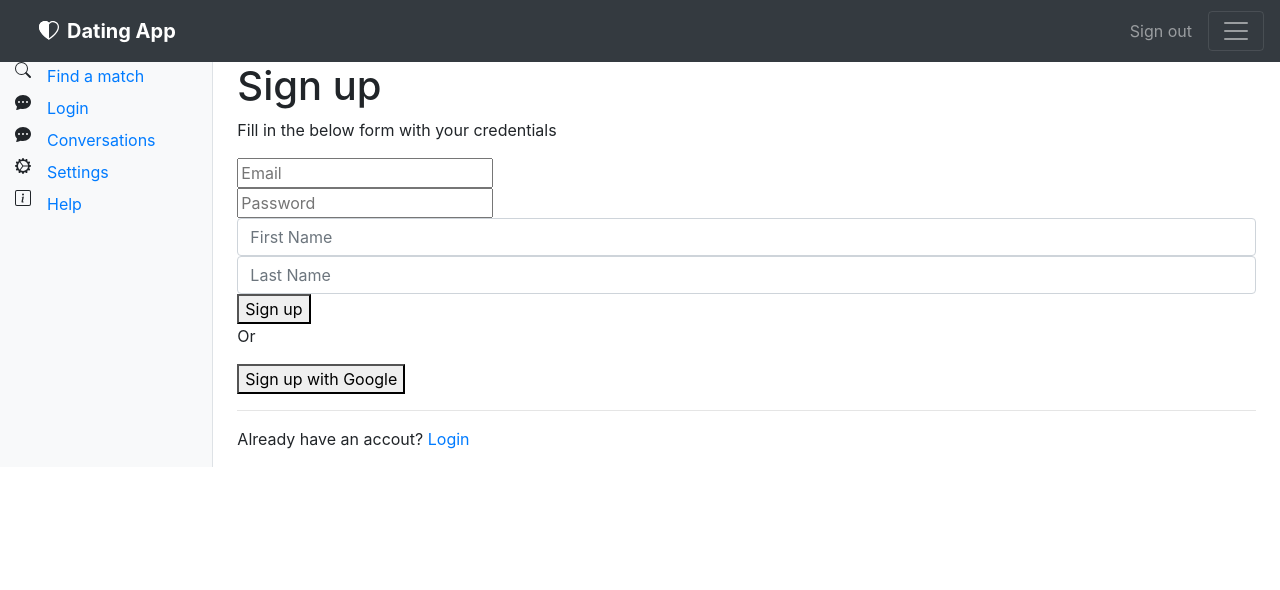
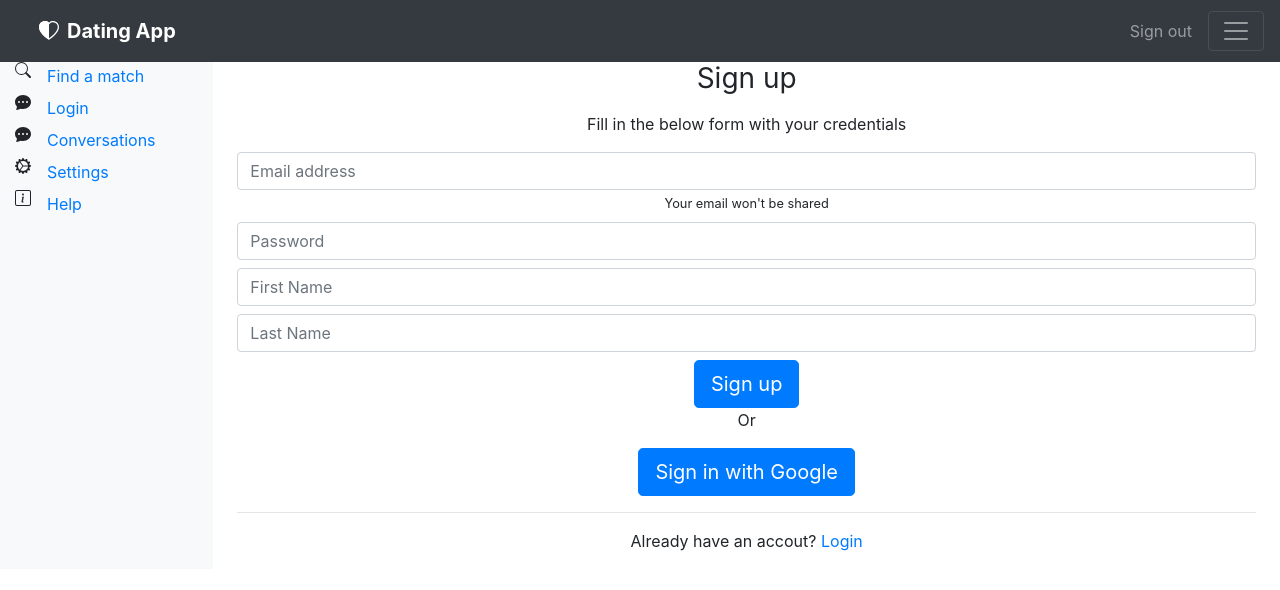
Before and after one commit to graemekcox/Dating-App, a React (Create React App) app: page /signup in a window 1280 px wide. Shown: the top 590 px of the page. Built offline with nearby package versions, Linux system fonts and the light colour scheme; no server answers.

Commit message:
Updated login and signup UI

```diff
--- a/src/App.js
+++ b/src/App.js
@@ -28,7 +28,7 @@ function Settings(){
 
 function Sidebar (){
   return (
-    <nav class="col-md-2 d-none d-md-block bg-light sidebar border-right">
+    <nav class="col-md-2 d-none d-md-block bg-light border-rightsidebar">
       <div class="sidebar-sticky">
         <ul class="nav flex-column">
           <li class="nav-item">
@@ -149,7 +149,7 @@ class App extends React.Component {
                     <PrivateRoute path="/match" authenticated={this.state.authenticated} component={Person}></PrivateRoute>
                     <Route path="/help" component={Help}/>
                     <Route path="/settings" component={Settings}></Route>
-                    <Route exact path="/" Component={Profile}></Route>
+                    {/* <Route exact path="/" Component={Profile}></Route> */}
                     <PublicRoute path="/login"
                     authenticated={this.state.authenticated} component={Login}/>
                     <PublicRoute path="/signup" authenticated={this.state.authenticated} component={Signup}/>
--- a/src/pages/Login.js
+++ b/src/pages/Login.js
@@ -15,6 +15,7 @@ export default class Login extends Component {
         this.googleSignIn = this.googleSignIn.bind(this);
     }
     handleChange(event) {
+        console.log(event.target.name, event.target.value)
         this.setState({
             [event.target.name]: event.target.value
         });
@@ -40,25 +41,25 @@ export default class Login extends Component {
 
     render () {
         return (
-            <div>
-                <form autoComplete="off" onSubmit={this.handleSubmit}>
-                    <h1> Sign in</h1>
+            <div class="text-center">
+                <form autoComplete="off" class="form-signin" onSubmit={this.handleSubmit}>
+                    <h1 class="h3 mb-3 font-weight-normal"> Please sign in</h1>
                     <p>Fill in the below form with your credentials</p>
-                    <div>
-                        <input placeholder="Email" name="email" onChange={this.handleChange} value={this.state.email}
-                        type="email"></input>
+                    <div class="my-2">
+                        <input id="inputEmail" name="email" class="form-control" type="email"
+                        placeholder="Email address" onChange={this.handleChange.bind(this)} value={this.state.email}></input>
+                        <small>Your email won't be shared</small>
                     </div>
-                    <div>
-                        <input placeholder="Password" name="password"
-                        onChange={this.handleChange} value={this.state.password}
-                        type="password"></input>
+                    <div class="my-2">
+                        <input id="inputPassword" name="password" class="form-control" type="password"
+                        placeholder="Password" onChange={this.handleChange.bind(this)} value={this.state.password}></input>
                     </div>
-                    <div>
+                    <div class="my-3">
                         {this.state.error ? <p>{this.state.error}</p> : null}
-                        <button type="submit">Login</button>
+                        <button class="btn btn-lg btn-primary" type="submit">Login</button>
                     </div>
                     <p>Or</p>
-                    <button type="button" onClick={this.googleSignIn}>
+                    <button class="btn btn-lg btn-primary" type="button" onClick={this.googleSignIn}>
                         Sign in with Google
                     </button>
                     <hr></hr>
--- a/src/pages/Signup.js
+++ b/src/pages/Signup.js
@@ -46,34 +46,35 @@ export default class Signup extends Component {
 
     render () {
         return (
-            <div>
+            <div class="text-center">
                 <form onSubmit={this.handleSubmit}>
-                    <h1> Sign up</h1>
+                    <h1 class="h3 mb-3 font-weight-normal"> Sign up</h1>
                     <p>Fill in the below form with your credentials</p>
-                    <div>
-                        <input placeholder="Email" name="email" onChange={this.handleChange} value={this.state.email}
-                        type="email"></input>
+                    <div class="my-2">
+                        <input id="inputEmail" name="email" class="form-control" type="email"
+                        placeholder="Email address" onChange={this.handleChange.bind(this)} value={this.state.email} required></input>
+                        <small>Your email won't be shared</small>
                     </div>
-                    <div>
-                        <input placeholder="Password" name="password"
-                        onChange={this.handleChange} value={this.state.password}
-                        type="password"></input>
+
+                    <div class="my-2">
+                        <input id="inputPassword" name="password" class="form-control" type="password"
+                        placeholder="Password" onChange={this.handleChange.bind(this)} value={this.state.password} required></input>
                     </div>
-                    <div>
+                    <div class="my-2">
                         <input placeholder="First Name" name="first_name" onChange={this.handleChange} value={this.state.first_name}
-                        type="text" class="form-control"></input>
+                        type="text" class="form-control" required></input>
                     </div>
-                    <div>
+                    <div class="my-2">
                         <input placeholder="Last Name" name="last_name" onChange={this.handleChange} value={this.state.last_name}
-                        type="text" class="form-control"></input>
+                        type="text" class="form-control" required></input>
                     </div>
                     <div>
                         {this.state.error ? <p>{this.state.error}</p> : null}
-                        <button type="submit">Sign up</button>
+                        <button class="btn btn-lg btn-primary" type="submit">Sign up</button>
                     </div>
                     <p>Or</p>
-                    <button onClick={this.googleSignIn} type="button">
-                        Sign up with Google
+                    <button class="btn btn-lg btn-primary" type="button" onClick={this.googleSignIn}>
+                        Sign in with Google
                     </button>
                     <hr></hr>
                     <p>Already have an accout? <Link to="/login"> Login</Link></p>
```
